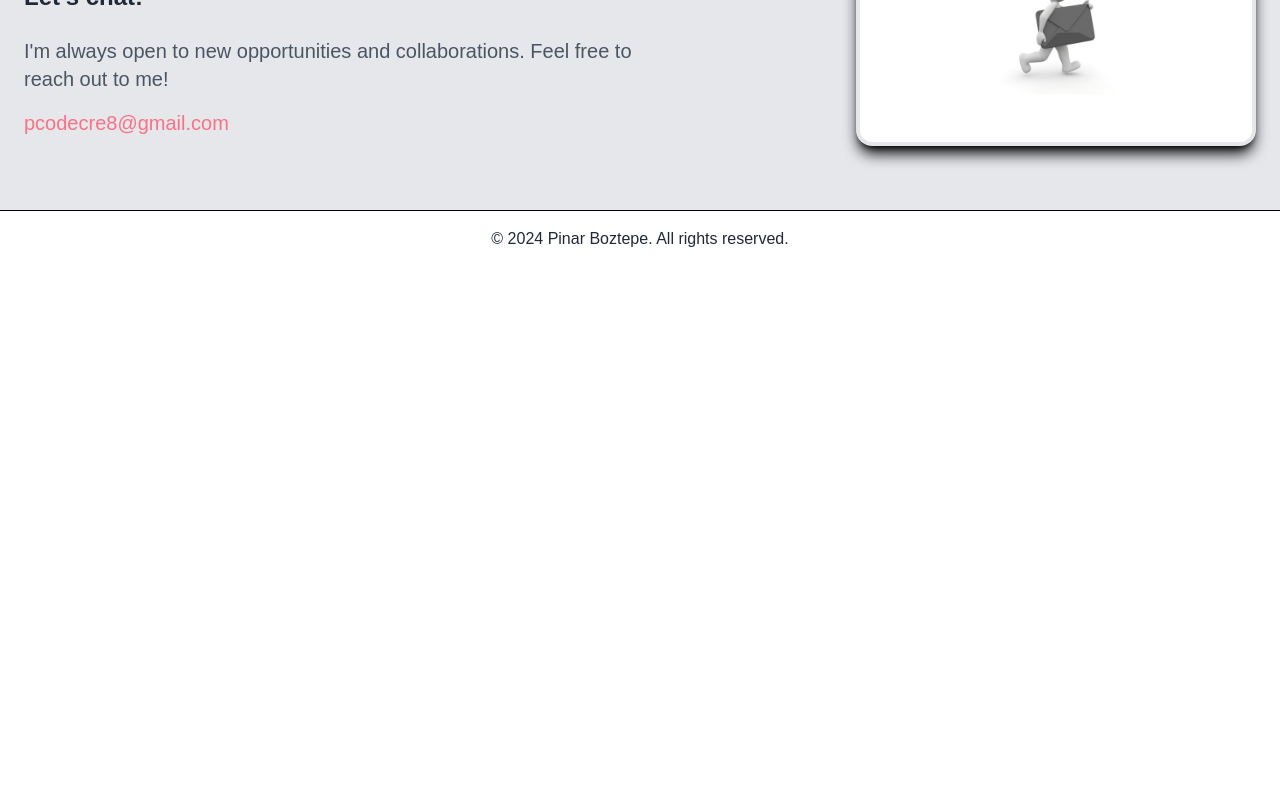
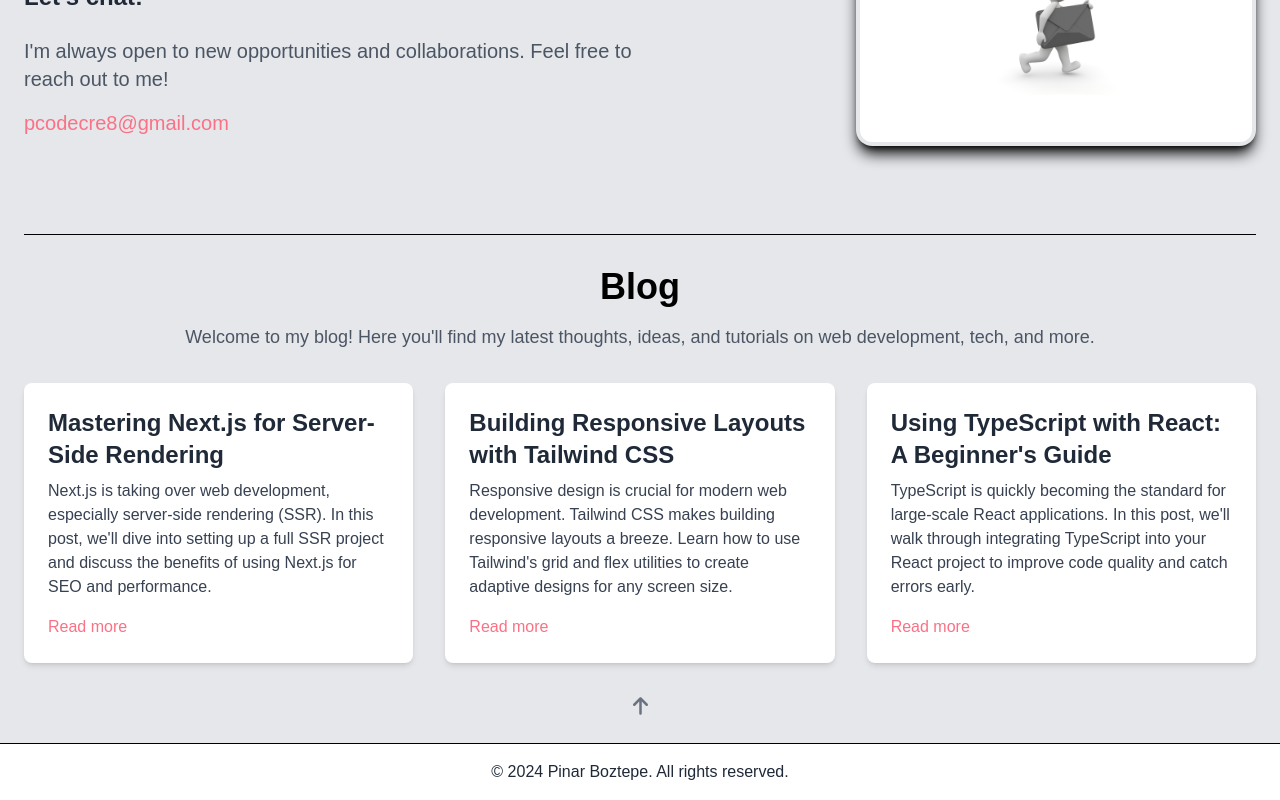
Before and after one commit to pinarboztepe/personal-website, a Next.js app: page / in a window 1280 px wide. Shown: the part 2841-3641 px from the top of the page. Before the commit the page ends 3108 px from the top, so only its background shows below. Built offline with nearby package versions, Linux system fonts and the light colour scheme.

Commit message:
add blog section and scroll-to-top arrow icon

```diff
--- a/package.json
+++ b/package.json
@@ -11,6 +11,7 @@
   "dependencies": {
     "@fortawesome/fontawesome-svg-core": "^6.6.0",
     "@fortawesome/free-brands-svg-icons": "^6.6.0",
+    "@fortawesome/free-solid-svg-icons": "^6.6.0",
     "@fortawesome/react-fontawesome": "^0.2.2",
     "@heroicons/react": "^2.1.5",
     "next": "14.2.15",
--- /dev/null
+++ b/src/app/blog/page.tsx
@@ -0,0 +1,62 @@
+import React from "react";
+import Link from "next/link";
+import { FontAwesomeIcon } from "@fortawesome/react-fontawesome";
+import { faArrowUp } from "@fortawesome/free-solid-svg-icons";
+
+export default function Blog() {
+    return (
+        <main className="w-full p-6 bg-gray-200 dark:bg-zinc-800">
+            <hr className="border-t border-black dark:border-white w-full mb-8" />
+            <section className="text-center">
+                <h1 className="text-4xl font-bold mb-4 text-black dark:text-white">Blog</h1>
+                <p className="text-lg text-gray-600 dark:text-gray-100 mb-8">
+                    Welcome to my blog! Here you'll find my latest thoughts, ideas, and tutorials on web development, tech, and more.
+                </p>
+            </section>
+
+            <section className="grid grid-cols-1 md:grid-cols-2 lg:grid-cols-3 gap-8">
+                <article className="bg-white dark:bg-zinc-700 p-6 rounded-lg shadow-md dark:shadow-lg">
+                    <h2 className="text-2xl font-semibold mb-2 text-gray-800 dark:text-gray-200">Mastering Next.js for Server-Side Rendering</h2>
+                    <p className="text-gray-700 dark:text-gray-300">
+                        Next.js is taking over web development, especially server-side rendering (SSR). In this post, we'll dive into setting up a full SSR project and discuss the benefits of using Next.js for SEO and performance.
+                    </p>
+                    <Link href="https://medium.com/@markminj/understanding-ssr-in-next-js-and-its-benefits-e54ffed48294" target="_blank" rel="noopener noreferrer">
+                        <span className="text-rose-400 hover:text-slate-400 inline-block mt-4">
+                            Read more
+                        </span>
+                    </Link>
+                </article>
+
+                <article className="bg-white dark:bg-zinc-700 p-6 rounded-lg shadow-md dark:shadow-lg">
+                    <h2 className="text-2xl font-semibold mb-2 text-gray-800 dark:text-gray-200">Building Responsive Layouts with Tailwind CSS</h2>
+                    <p className="text-gray-700 dark:text-gray-300">
+                        Responsive design is crucial for modern web development. Tailwind CSS makes building responsive layouts a breeze. Learn how to use Tailwind's grid and flex utilities to create adaptive designs for any screen size.
+                    </p>
+                    <Link href="https://dev.to/hitesh_developer/mastering-responsive-design-with-tailwind-css-tips-and-tricks-1f39" target="_blank" rel="noopener noreferrer">
+                        <span className="text-rose-400 hover:text-slate-400 inline-block mt-4">
+                            Read more
+                        </span>
+                    </Link>
+                </article>
+
+                <article className="bg-white dark:bg-zinc-700 p-6 rounded-lg shadow-md dark:shadow-lg">
+                    <h2 className="text-2xl font-semibold mb-2 text-gray-800 dark:text-gray-200">Using TypeScript with React: A Beginner's Guide</h2>
+                    <p className="text-gray-700 dark:text-gray-300">
+                        TypeScript is quickly becoming the standard for large-scale React applications. In this post, we'll walk through integrating TypeScript into your React project to improve code quality and catch errors early.
+                    </p>
+                    <Link href="https://medium.com/@chirag.dave/how-to-use-typescript-with-react-building-a-strong-foundation-72d87ba8e699" target="_blank" rel="noopener noreferrer">
+                        <span className="text-rose-400 hover:text-slate-400 inline-block mt-4">
+                            Read more
+                        </span>
+                    </Link>
+                </article>
+
+            </section>
+            <div className="flex justify-center items-center mt-8">
+                <Link href="/" target="_blank" rel="noopener noreferrer">
+                    <FontAwesomeIcon icon={faArrowUp} size="lg" className="text-gray-500 hover:text-slate-400 dark:text-gray-200 dark:hover:text-slate-300" />
+                </Link>
+            </div>
+        </main>
+    );
+}
--- a/src/app/page.tsx
+++ b/src/app/page.tsx
@@ -8,6 +8,7 @@ import ContactMe from "@/components/ContactMe";
 import '@fortawesome/fontawesome-svg-core/styles.css';
 import ThemeProvider from "@/components/ThemeProvider";
 // import ThemeToggle from "@/components/ThemeToggle";
+import Blog from "./blog/page";
 
 export default function Home() {
   return (
@@ -20,6 +21,7 @@ export default function Home() {
         <Projects />
         <AboutMe />
         <ContactMe />
+        <Blog />
       </main>
       <Footer />
     </ThemeProvider>
```
Also changed, not shown: 1 other file (tests, documents, lock files or other folders).
